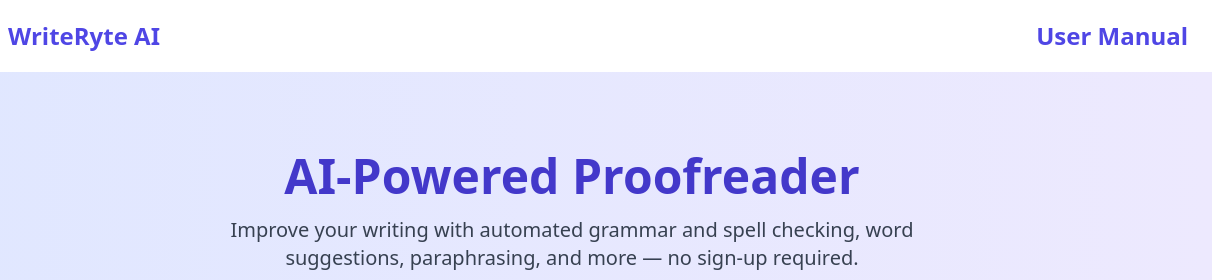
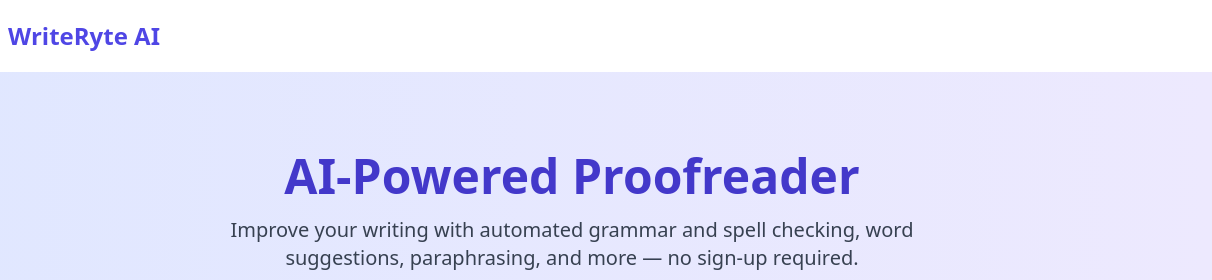
Before and after one commit to kofiofori-panin/writeryte-ai, a website: page public/index.html in a window 1280 px wide. Shown: the top 280 px of the page, 68-1280 px from the left. Drawn offline with nearby package versions, Linux system fonts and the light colour scheme.

Commit message:
removed manual

```diff
--- a/public/index.html
+++ b/public/index.html
@@ -22,11 +22,6 @@
         <img class="h-10 w-10" src="https://img.icons8.com/ios-filled/30/graduation-cap.png" alt="Logo" />
         <a href="index.html" class="button">
           <h1 class="text-2xl font-bold text-indigo-600 dark:text-indigo-400">WriteRyte AI</h1>
-        </a>
-      </div>
-      <div class="flex items-center space-x-3">
-        <a href="https://user-manual-orpin.vercel.app/" target="_blank" class="button">
-          <h1 class="text-2xl font-bold text-indigo-600 dark:text-indigo-400">User Manual</h1>
         </a>
       </div>
     </div>
```
